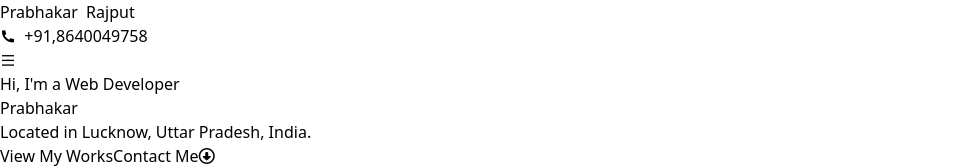
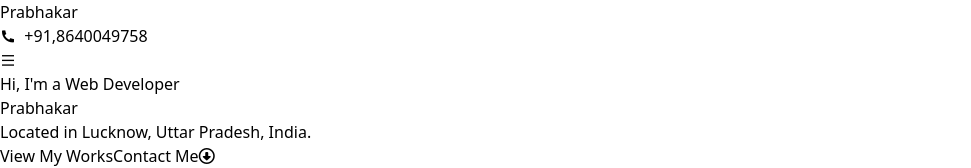
Before and after one commit to Prabha-Raj/PortFolio, a React (Vite) app: page / in a window 1280 px wide. Shown: the top 168 px of the page, without its empty margins (0-971 px from the left). Built offline with nearby package versions, Linux system fonts and the light colour scheme.

Commit message:
name chages

```diff
--- a/src/Components/Navbar.jsx
+++ b/src/Components/Navbar.jsx
@@ -48,7 +48,7 @@ export default function Navbar() {
           // }}
 
         >
-          Prabhakar &nbsp;Rajput
+          Prabhakar
         </div>
 
         {/* Color Options */}
```
